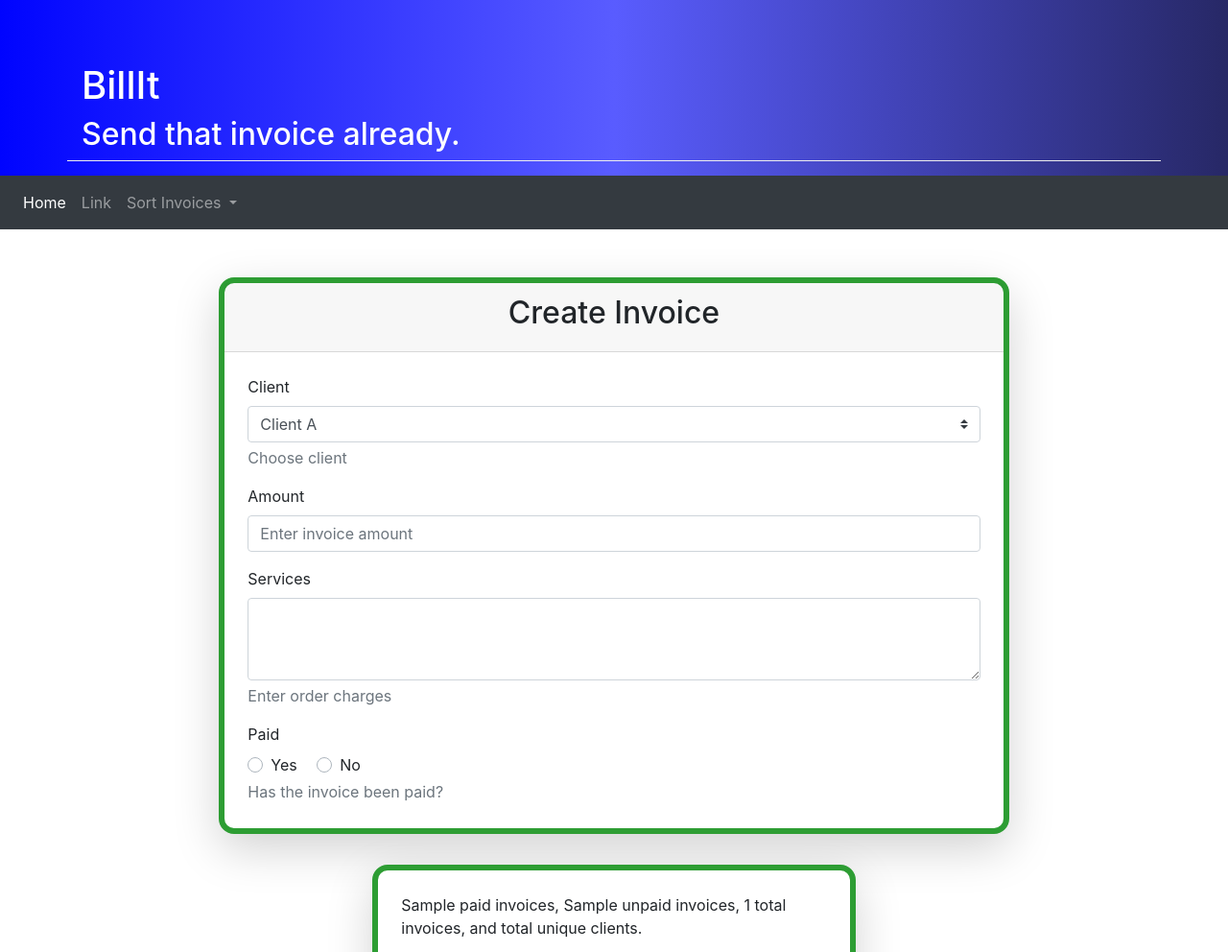
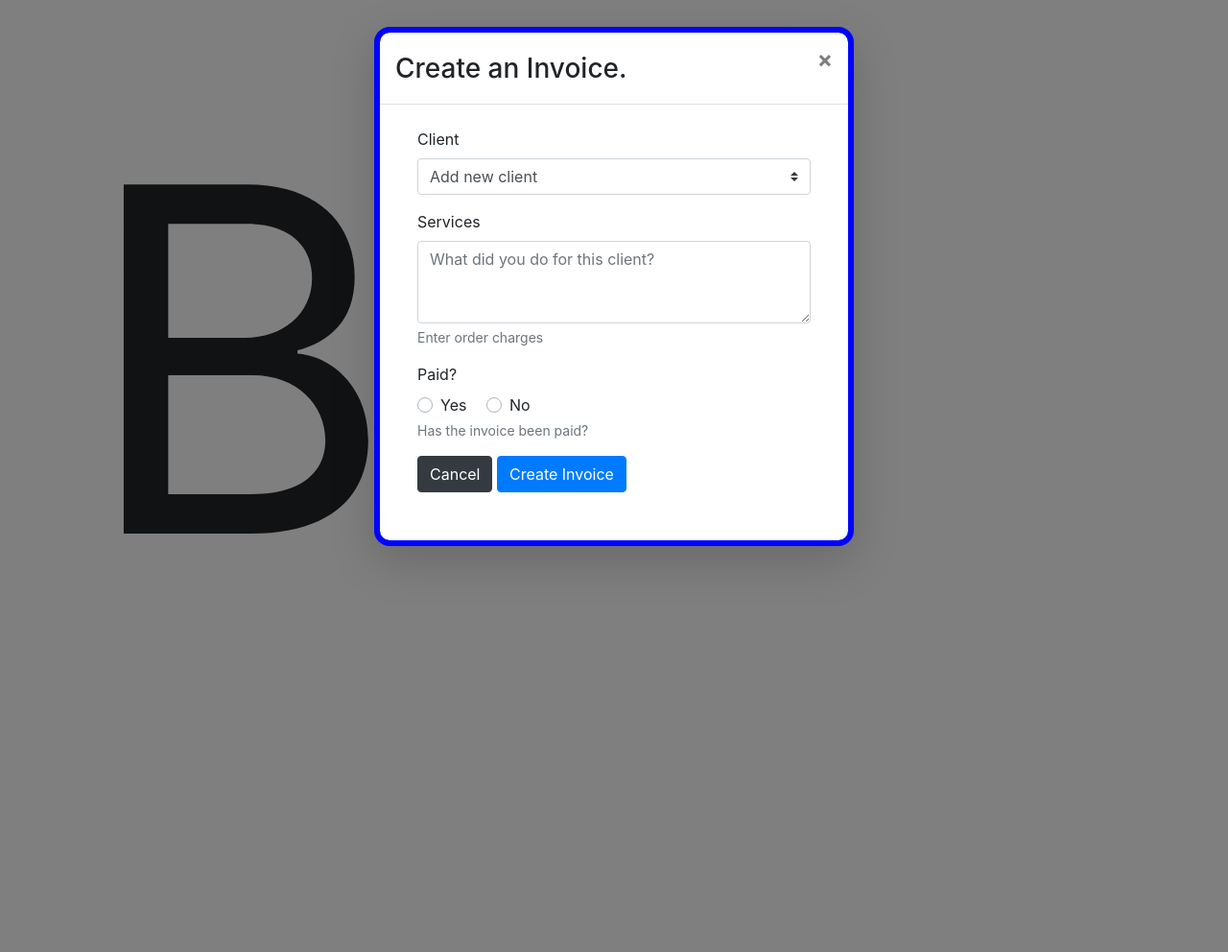
Before and after one commit to sechabro/billit, a Flask app: template app/templates/admin/make-inv.html in a window 1280 px wide. Shown: the top 992 px of the page at 96% size. After the commit the page ends 582 px from the top, so only its background shows below. Run offline with Flask 2, Linux system fonts and the light colour scheme; tables that the repository leaves empty hold one stand-in row (values such as "Sample post"); the template is opened without the code that fills it: values that come from a table or form of the project are taken from there, most other values are stand-ins (such as "Sample title", 1, 10 or a date in 2020); parts of the project's set-up code (start-up, migrations or seed data) failed here and were passed over; some libraries are stand-ins or nearby versions.

Commit message:
2022.07.05 create-invoice modal with radio toggles, corresponding back-end controller started.

```diff
--- a/app/static/js/scripts.js
+++ b/app/static/js/scripts.js
@@ -1,3 +1,15 @@
+$(document).ready(function () {
+    $("#make_modal").modal('show');
+});
+
+$(document).ready(function () {
+    $('#paid_boolean_0').click(function () {
+        $('#paid-date-picker').show();
+    });
+    $('#paid_boolean_1').click(function () {
+        $('#paid-date-picker').hide();
+    });
+});
 
 
 $(document).ready(function () {
@@ -22,6 +34,7 @@
 });
 
 
+
 $(document).ready(function () {
     $("#delete-submit").click(function () {
         $('form').submit()
@@ -37,11 +50,11 @@
                 dataType: "json",
                 contentType: "application/json",
                 data: data,
-                    success: function(r) {
+                success: function (r) {
                     console.log('Success');
                     console.log(r);
                 },
-                    error: function(r) {
+                error: function (r) {
                     console.log('Error');
                     console.log(r);
                 }
@@ -59,7 +72,7 @@
         $('form').submit(function (event) {
             const paidButton = $("input[type='radio']:checked").val(); //false;
             let paidValue = false;
-                if (paidButton === "true") {paidValue=true;};
+            if (paidButton === "true") { paidValue = true; };
             //if ( $('#paid_boolean_0').checked == True) {paidRB=true;};
             data = JSON.stringify({
                 'client_id': $('#client_id').val(),
@@ -76,11 +89,11 @@
                 dataType: "json",
                 contentType: "application/json",
                 data: data,
-                    success: function(r) {
+                success: function (r) {
                     console.log('Success');
                     console.log(r);
                 },
-                    error: function(r) {
+                error: function (r) {
                     console.log('Error');
                     console.log(r);
                 }
--- a/app/templates/admin/delete.html
+++ b/app/templates/admin/delete.html
@@ -5,7 +5,7 @@
     <meta http-equiv="X-UA-Compatible" content="IE=edge">
     <meta name="viewport" content="width=device-width, initial-scale=1.0">
     <title>Document</title>
-    <script src="https://ajax.googleapis.com/ajax/libs/jquery/3.6.0/jquery.min.js"></script>
+    <!--<script src="https://ajax.googleapis.com/ajax/libs/jquery/3.6.0/jquery.min.js"></script>-->
 </head>
 <body>
 
--- a/app/templates/admin/make-inv.html
+++ b/app/templates/admin/make-inv.html
@@ -1,50 +1,99 @@
+<!DOCTYPE html>
+<html lang="en">
+<head>
+    <meta charset="UTF-8">
+    <meta http-equiv="X-UA-Compatible" content="IE=edge">
+    <meta name="viewport" content="width=device-width, initial-scale=1.0">
+    <title>Document</title>
+    <!-- <script src="https://ajax.googleapis.com/ajax/libs/jquery/3.6.0/jquery.min.js"></script> -->
+</head>
+<body>
+
     {% extends "admin/templates/dashboard_template.html" %}
+    {% block head %}
+    {% endblock %}
     {% block col1 %}
-<div class="col-md-8 mx-auto">
-    <div class="card shadow-lg max-length text-center" style="border-radius: 1rem; border-width: 6px; border-color: #2d9d33;">
-      <div class="card-header">
-        <h2>Create Invoice</h2>
+    {% endblock %}
+    {% block col2 %}
+    {% endblock %}
+    {% block nav %}
+    {% endblock %}
+    {% block cards %}
+    {% endblock %}
+    {% block update_modal %}
+        <div class="container">
+            <div class="h-100 v-100 d-flex align-items-center justify-content-center">
+                <div class="big-logo">
+                    Bill It.
                 </div>
-        <form class="px-4 py-4 table-content text-left" action="/make-inv" method="POST">
+            </div>
+        </div>
+
+
+        <div id="make_modal" class="modal fade text-left" role="dialog">
+            <div class="modal-dialog" role="document">
+                <div class="modal-content shadow-lg" style="border-radius: 1rem; border-width: 6px; border-color: #0004ff;">
+                    <div class="modal-header">
+                        <h3 class="modal-title">Create an Invoice.</h3>
+                        <button type="button" class="close" data-dismiss="modal">&times;</button>
+                    </div>
+                    <div class="container-fluid">
+                        <form class="px-4 py-4 table-content" method="POST">
+
                             <div class="form-group">
                                 <label for="select_client">Client</label>
                                 <div>
-                <select id="select_client" name="select_client" aria-describedby="select_clientHelpBlock" required="required" class="custom-select">
-                  <option value="client_a">Client A</option>
-                  <option value="client_b">Client B</option>
-                  <option value="client_add">Add new client</option>
+                                    <select
+                                        aria-describedby="select_clientHelpBlock" required="required" id='client_id' class="custom-select">
+                                        {% for client in client_list[0:-1] %}
+                                        <option>{{client['company']}}</option>
+                                        {% endfor %}
+                                        <option>Add new client</option>
                                     </select>
-                <span id="select_clientHelpBlock" class="form-text text-muted">Choose client</span>
                                 </div>
                             </div>
+
                             <div class="form-group">
-              <label for="invoice_amount">Amount</label>
-              <input id="invoice_amount" name="invoice_amount" placeholder="Enter invoice amount" type="text" required="required" class="form-control">
+                                <label for="textarea">Services</label>
+                                <textarea id="services" name="services" type="text" cols="40" rows="3" class="form-control"
+                                    aria-describedby="textareaHelpBlock" placeholder="What did you do for this client?"></textarea>
+                                <small id="textareaHelpBlock" class="form-text text-muted">Enter order charges</small>
                             </div>
                             <div class="form-group">
-              <label for="textarea">Services</label>
-              <textarea id="textarea" name="textarea" cols="40" rows="3" class="form-control" aria-describedby="textareaHelpBlock"></textarea>
-              <span id="textareaHelpBlock" class="form-text text-muted">Enter order charges</span>
-            </div>
-            <div class="form-group">
-              <label>Paid</label>
-              <div>
+                                <label>Paid?</label>
+                                <div id="paid">
                                     <div class="custom-control custom-radio custom-control-inline">
-                  <input name="paid_boolean" id="paid_boolean_0" type="radio" class="custom-control-input" value="true" aria-describedby="paid_booleanHelpBlock">
+                                        <input name="paid_boolean" id="paid_boolean_0" type="radio"
+                                            class="custom-control-input" value= "true"
+                                            aria-describedby="paid_booleanHelpBlock">
                                         <label for="paid_boolean_0" class="custom-control-label">Yes</label>
                                     </div>
                                     <div class="custom-control custom-radio custom-control-inline">
-                  <input name="paid_boolean" id="paid_boolean_1" type="radio" class="custom-control-input" value="false" aria-describedby="paid_booleanHelpBlock">
+                                        <input name="paid_boolean" id="paid_boolean_1" type="radio"
+                                            class="custom-control-input" value= "false"
+                                            aria-describedby="paid_booleanHelpBlock">
                                         <label for="paid_boolean_1" class="custom-control-label">No</label>
                                     </div>
-                <span id="paid_booleanHelpBlock" class="form-text text-muted">Has the invoice been paid?</span>
+                                    <small id="paid_booleanHelpBlock" class="form-text text-muted">Has the invoice been
+                                        paid?</small>
+
                                 </div>
                             </div>
+                            <div id="paid-date-picker" class="form-group" style="display:none;">
+                              <label for="date-paid">Date Paid</label>
+                                <input id="date-paid" name="date-paid" cols="40" rows="1" class="form-control"
+                                    type="date" required="required"/>
+                            </div>
                             <div class="form-group">
-              <button name="submit" type="submit" class="btn btn-primary">Create Invoice</button>
+                                <button id="update-cancel" type="button" class="btn btn-dark">Cancel</button>
+                                <button id="form-submit" name="submit" type="submit" class="btn btn-primary">Create Invoice</button>
                             </div>
+
                         </form>
                     </div>
                 </div>
+            </div>
+        </div>
         {% endblock %}
+</body>
 </html>
--- a/app/templates/admin/unpaid.html
+++ b/app/templates/admin/unpaid.html
@@ -34,7 +34,7 @@
           <a class="dropdown-item" href="#">By Client</a>
           <a class="dropdown-item disabled">By Unpaid</a>
           <div class="dropdown-divider"></div>
-          <a class="dropdown-item" href="#">Create Invoice</a>
+          <a class="dropdown-item" href="{{ url_for('make_inv')}}">Create Invoice</a>
           <a class="dropdown-item" href="#">Add Client</a>
         </div>
       </li>
--- a/app/templates/admin/update.html
+++ b/app/templates/admin/update.html
@@ -5,7 +5,7 @@
     <meta http-equiv="X-UA-Compatible" content="IE=edge">
     <meta name="viewport" content="width=device-width, initial-scale=1.0">
     <title>Document</title>
-    <script src="https://ajax.googleapis.com/ajax/libs/jquery/3.6.0/jquery.min.js"></script>
+    <!-- <script src="https://ajax.googleapis.com/ajax/libs/jquery/3.6.0/jquery.min.js"></script> -->
 </head>
 <body>
 
```
Also changed, not shown: app/admin_views.py (+15 -17 lines). Lines whose indentation alone changed are shown as unchanged.
